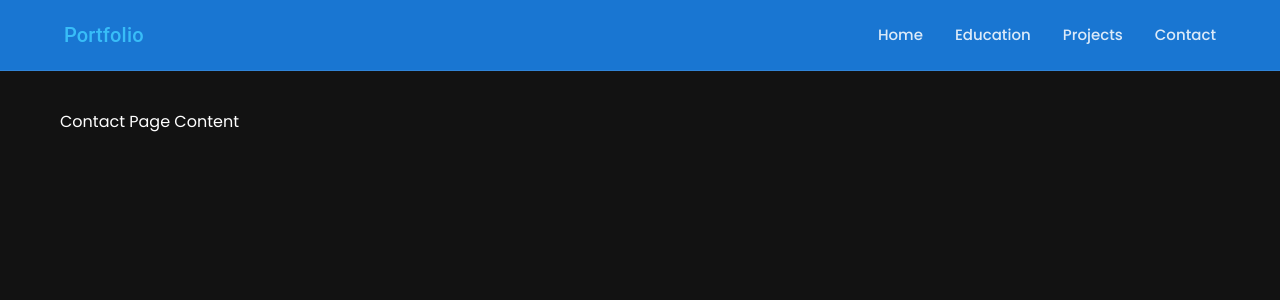
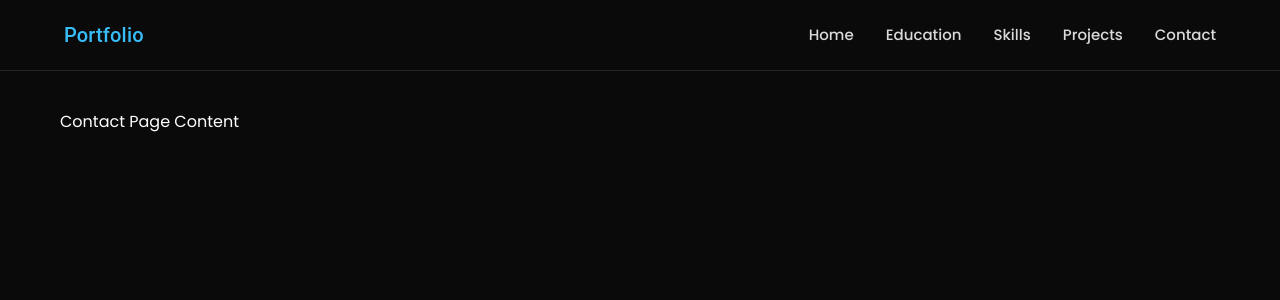
Before and after one commit to moizmoizdev/portfolio-v2, a React (Create React App) app: page /contact in a window 1280 px wide. Shown: the top 300 px of the page. Built offline with nearby package versions, Linux system fonts and the light colour scheme.

Commit message:
Merge remote changes

```diff
--- a/src/App.css
+++ b/src/App.css
@@ -1,13 +1,13 @@
 /* Global variables for theme colors */
 :root {
-  --bg-primary: #121212;
-  --bg-secondary: #1a1a1a;
-  --bg-elevated: #222222;
+  --bg-primary: #0a0a0a;
+  --bg-secondary: #121212;
+  --bg-elevated: #1e1e1e;
   --text-primary: #ffffff;
   --text-secondary: rgba(255, 255, 255, 0.7);
   --text-tertiary: rgba(255, 255, 255, 0.5);
-  --accent: #0085ff;
-  --accent-hover: #339dff;
+  --accent: #38bdf8;
+  --accent-hover: #7dd3fc;
   --border: rgba(255, 255, 255, 0.1);
   --shadow-sm: 0 1px 2px rgba(0, 0, 0, 0.1);
   --shadow-md: 0 4px 6px rgba(0, 0, 0, 0.1);
@@ -47,6 +47,7 @@ body {
 /* For fixed header spacing */
 .content-container {
   padding-top: 70px;
+  background-color: var(--bg-primary);
 }
 
 /* Main content area */
@@ -138,7 +139,7 @@ p {
 }
 
 .btn-outline:hover {
-  background-color: rgba(0, 133, 255, 0.1);
+  background-color: rgba(56, 189, 248, 0.1);
 }
 
 .btn-lg {
--- a/src/App.js
+++ b/src/App.js
@@ -12,6 +12,7 @@ function App() {
             <Routes>
               <Route path="/" element={<div>Home Page Content</div>} />
               <Route path="/education" element={<div>Education Page Content</div>} />
+              <Route path="/skills" element={<div>Skills Page Content</div>} />
               <Route path="/projects" element={<div>Projects Page Content</div>} />
               <Route path="/contact" element={<div>Contact Page Content</div>} />
             </Routes>
--- a/src/components/layout/Header.css
+++ b/src/components/layout/Header.css
@@ -1,5 +1,6 @@
 .header {
-  background-color: #0a0a0a;
+  background-color: #0a0a0a !important;
+  color: #e0e0e0;
   border-bottom: 1px solid rgba(255, 255, 255, 0.1);
 }
 
--- a/src/components/layout/Header.jsx
+++ b/src/components/layout/Header.jsx
@@ -21,6 +21,7 @@ const Header = () => {
   const menuItems = [
     { name: "Home", path: "/" },
     { name: "Education", path: "/education" },
+    { name: "Skills", path: "/skills" },
     { name: "Projects", path: "/projects" },
     { name: "Contact", path: "/contact" }
   ];
```
